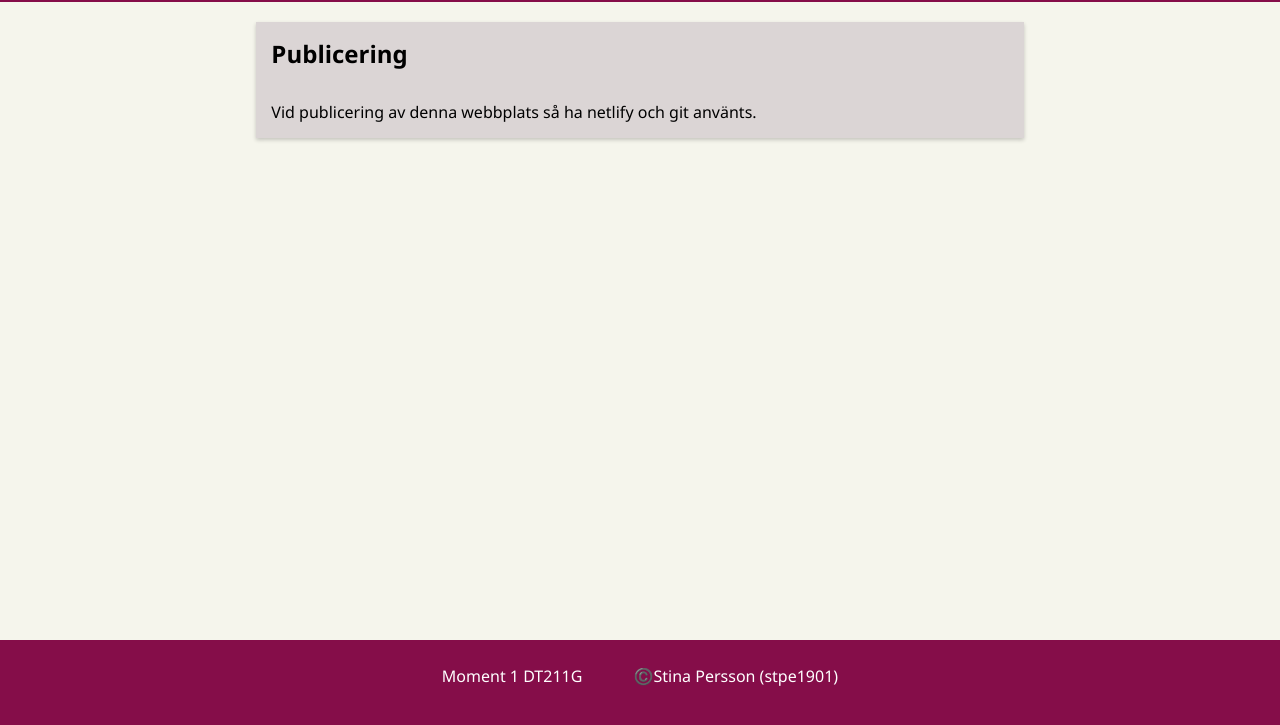
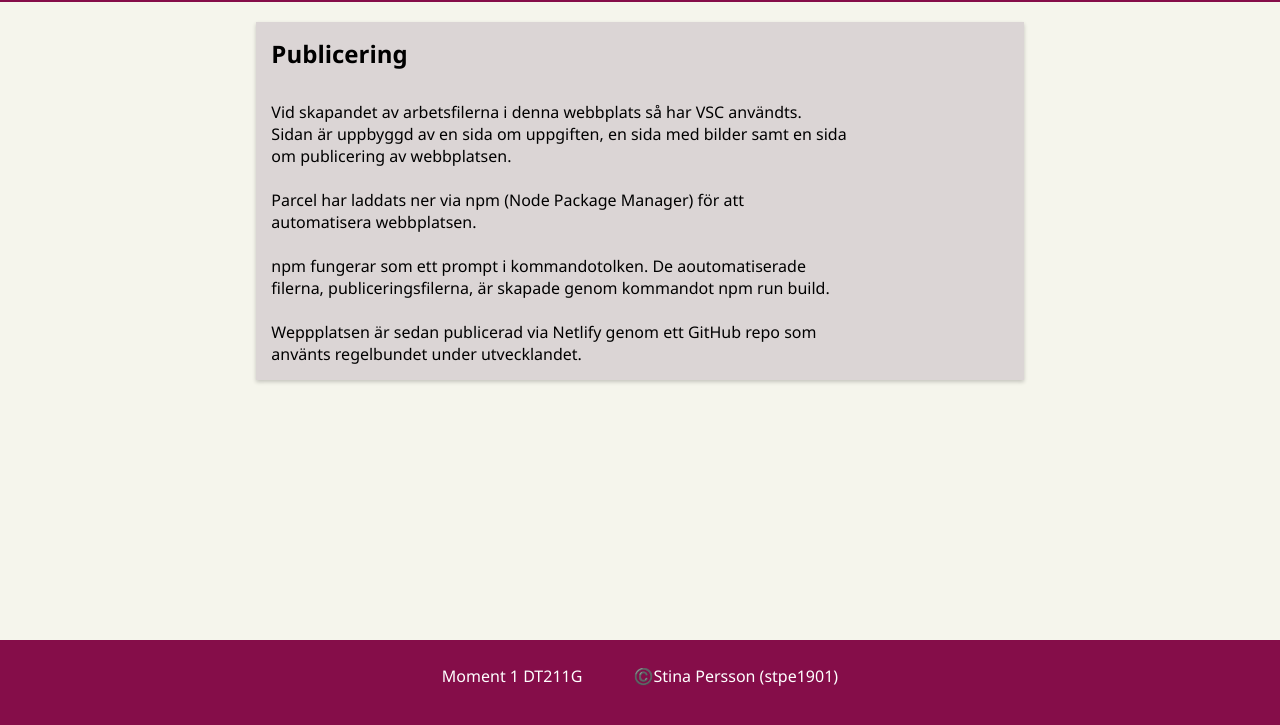
Before and after one commit to stinaRamona/Moment1DT211G, a website built with Parcel: page publisering.html in a window 1280 px wide. Shown: the part 71-796 px from the top of the page. Built offline with nearby package versions, Linux system fonts and the light colour scheme.

Commit message:
Mer info har lagts in i publicerings-sidan

```diff
--- a/publisering.html
+++ b/publisering.html
@@ -20,7 +20,20 @@
         <h2>Publicering</h2>
 
         <p>
-            Vid publicering av denna webbplats så ha netlify och git använts.
+            Vid skapandet av arbetsfilerna i denna webbplats så har VSC användts. Sidan är
+            uppbyggd av en sida om uppgiften, en sida med bilder samt en sida om publicering av
+            webbplatsen.
+            <br>
+            <br>
+            Parcel har laddats ner via npm (Node Package Manager) för att automatisera webbplatsen.
+            <br>
+            <br>
+            npm fungerar som ett prompt i kommandotolken. De aoutomatiserade filerna, publiceringsfilerna,
+            är skapade genom kommandot npm run build.
+            <br>
+            <br>
+            Weppplatsen är sedan publicerad via Netlify genom ett GitHub repo som använts regelbundet
+            under utvecklandet.
         </p>
     </main>
 
```
Also changed, not shown: dist/publisering.html.
